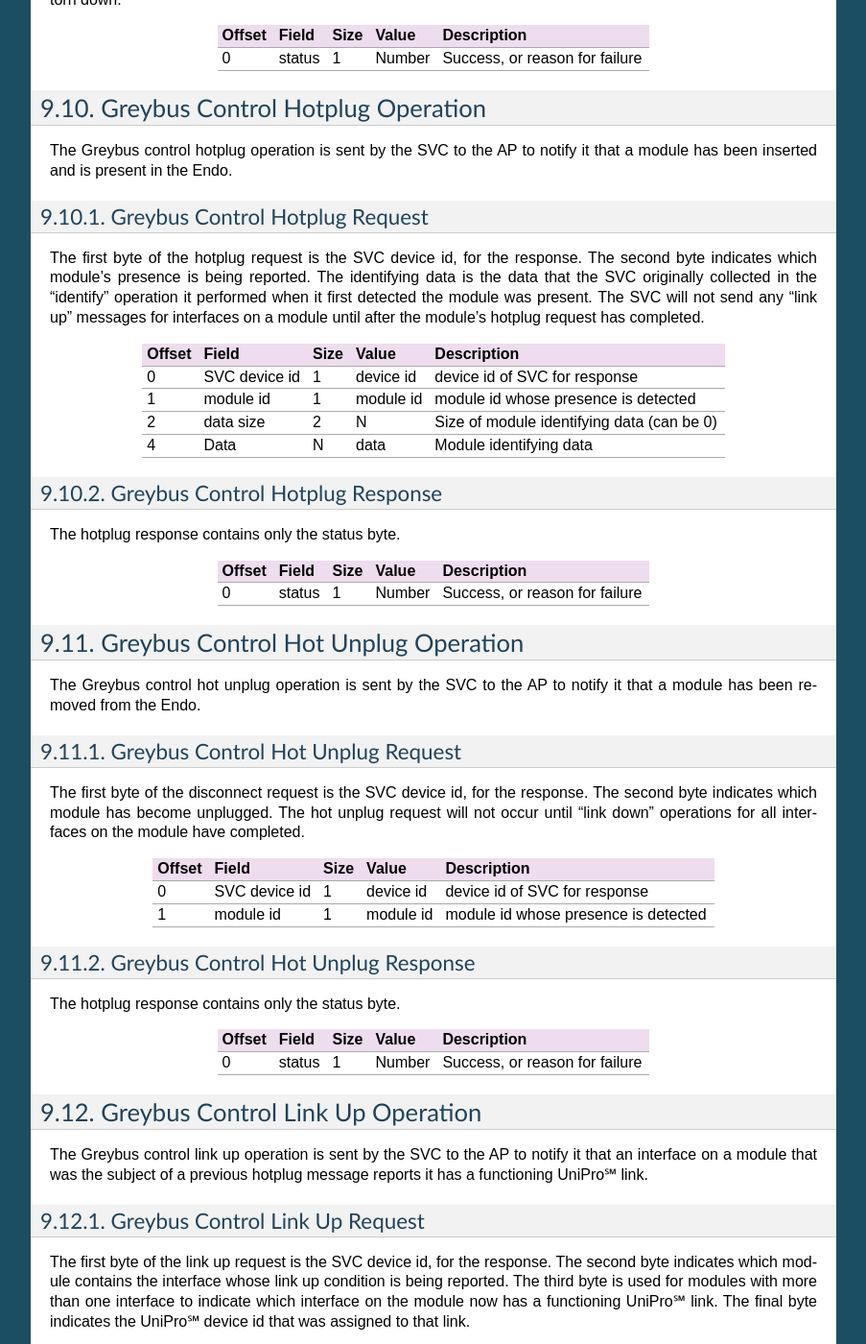
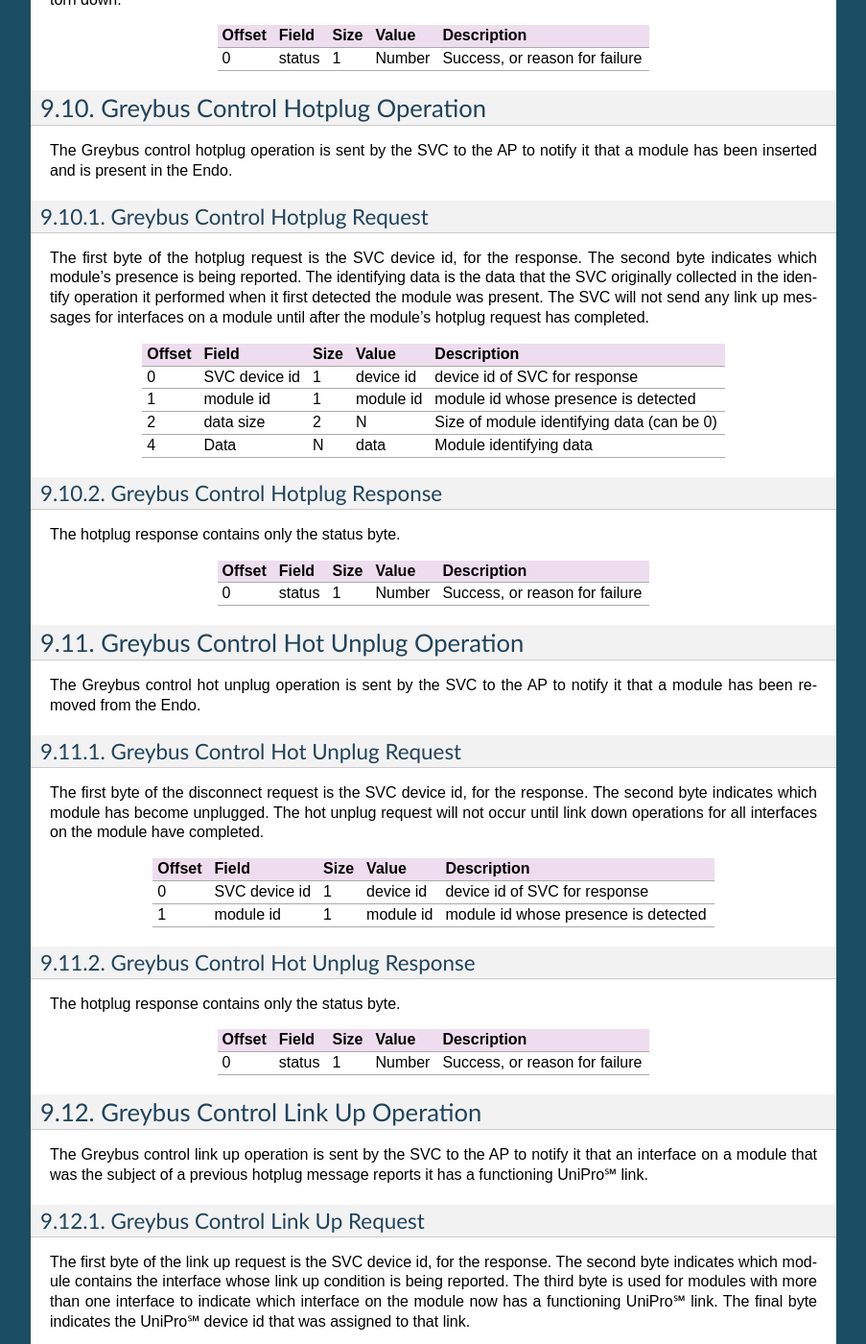
Before and after one commit to projectara/greybus-spec, a Sphinx documentation site: the page built from source/control.rst, in a window 1280 px wide and 1400 px high, scrolled down 8259 px. Shown: the whole window at 96% size, without its empty margins (198-1101 px from the left). Built offline with Sphinx 7.4.7, drawn with Linux system fonts in a browser that asks for light colours.

```diff
--- a/source/control.rst
+++ b/source/control.rst
@@ -651,8 +651,8 @@ Greybus Control Hotplug Request
 The first byte of the hotplug request is the SVC device id, for the
 response. The second byte indicates which module's presence is being
 reported. The identifying data is the data that the SVC originally
-collected in the "identify" operation it performed when it first
-detected the module was present. The SVC will not send any "link up"
+collected in the identify operation it performed when it first
+detected the module was present. The SVC will not send any link up
 messages for interfaces on a module until after the module's hotplug
 request has completed.
 
@@ -688,7 +688,7 @@ Greybus Control Hot Unplug Request
 
 The first byte of the disconnect request is the SVC device id, for the
 response. The second byte indicates which module has become unplugged.
-The hot unplug request will not occur until "link down" operations for
+The hot unplug request will not occur until link down operations for
 all interfaces on the module have completed.
 
     =======  ====================  ======  ==============  ===========================
```
